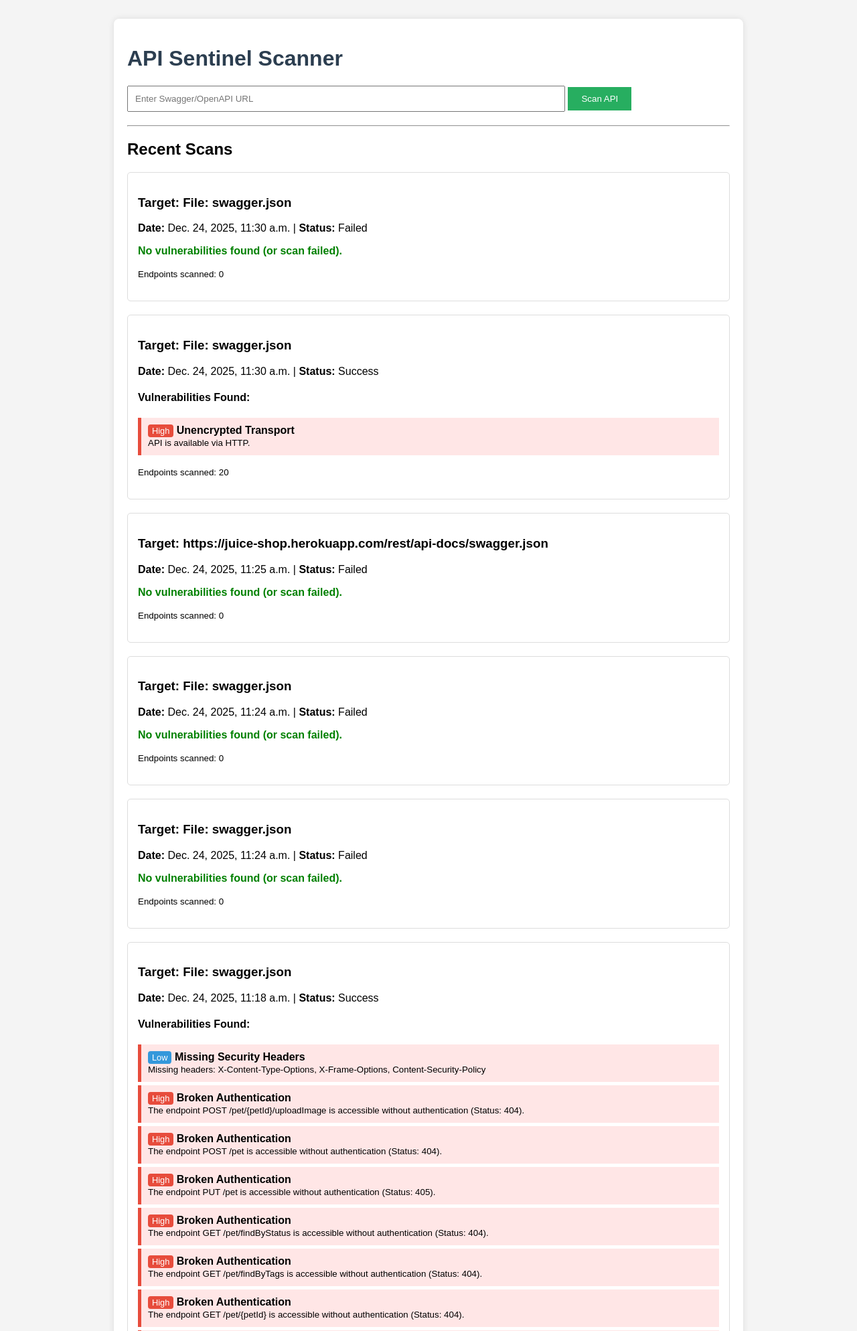
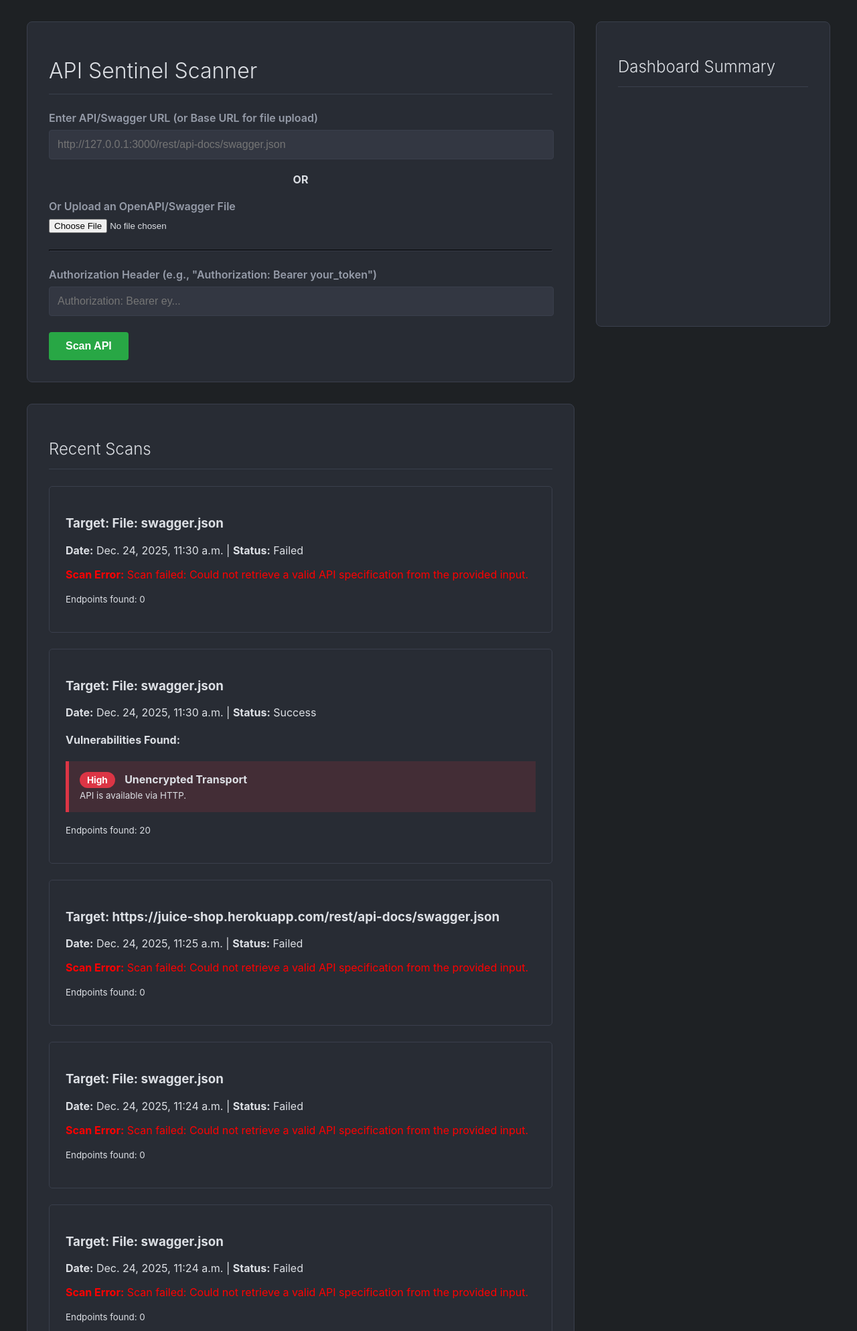
Before and after one commit to bhuwanbaniya/API_sentinel, a Django app: page / in a window 1280 px wide. Shown: the top 1988 px of the page at 67% size. Run offline with Django 5.2, Linux system fonts and the light colour scheme; data comes from the database, SQL or seed files in the repository; both versions use the stored data as it was after the commit; a map, chart or similar area stays blank.

Commit message:
Milestone 3: Completed core scanners and basic UI

```diff
--- a/api_sentinel/urls.py
+++ b/api_sentinel/urls.py
@@ -14,10 +14,12 @@ Including another URLconf
     1. Import the include() function: from django.urls import include, path
     2. Add a URL to urlpatterns:  path('blog/', include('blog.urls'))
 """
+# In api_sentinel/urls.py
+
 from django.contrib import admin
 from django.urls import path, include
 
 urlpatterns = [
     path('admin/', admin.site.urls),
-    path('', include('scanner.urls')),
+    path('', include('scanner.urls')), # This forwards all requests to your app
 ]
--- a/manage.py
+++ b/manage.py
@@ -3,6 +3,10 @@
 import os
 import sys
 
+# --- ADD THESE TWO LINES ---
+from pathlib import Path
+sys.path.append(str(Path(__file__).resolve().parent))
+# --- END OF ADDED LINES ---
 
 def main():
     """Run administrative tasks."""
--- a/scanner/forms.py
+++ b/scanner/forms.py
@@ -1,10 +1,18 @@
 from django import forms
-from .models import ScanReport
 
-class ScanForm(forms.ModelForm):
-    class Meta:
-        model = ScanReport
-        fields = ['target_url']
-        widgets = {
-            'target_url': forms.URLInput(attrs={'class': 'form-control', 'placeholder': 'Enter Swagger/OpenAPI URL'}),
-        }
+class APIScanForm(forms.Form):
+    target_url = forms.URLField(
+        required=False,
+        label='Enter API/Swagger URL (or Base URL for file upload)',
+        widget=forms.URLInput(attrs={'size': '50', 'placeholder': 'http://127.0.0.1:3000/rest/api-docs/swagger.json'})
+    )
+    api_file = forms.FileField(
+        required=False,
+        label='Or Upload an OpenAPI/Swagger File'
+    )
+    # --- ADD  NEW FIELD ---
+    auth_header = forms.CharField(
+        required=False,
+        label='Authorization Header (e.g., "Authorization: Bearer your_token")',
+        widget=forms.TextInput(attrs={'size': '50', 'placeholder': 'Authorization: Bearer ey...'})
+    )
--- a/scanner/templates/scanner/home.html
+++ b/scanner/templates/scanner/home.html
@@ -3,67 +3,92 @@
 <head>
     <meta charset="UTF-8">
     <title>API Sentinel Dashboard</title>
+    <meta name="viewport" content="width=device-width, initial-scale=1.0">
+    <!-- Include Chart.js library -->
+    <script src="https://cdn.jsdelivr.net/npm/chart.js"></script>
     <style>
-        body { font-family: sans-serif; padding: 20px; background-color: #f4f4f4; }
-        .container { max-width: 900px; margin: auto; background: white; padding: 20px; border-radius: 8px; box-shadow: 0 0 10px rgba(0,0,0,0.1); }
-        h1 { color: #2c3e50; }
-        .form-group { margin-bottom: 20px; }
-        input[type="url"] { width: 70%; padding: 10px; }
-        button { padding: 10px 20px; background-color: #27ae60; color: white; border: none; cursor: pointer; }
-        button:hover { background-color: #219150; }
-
-        .report-card { border: 1px solid #ddd; margin-top: 20px; padding: 15px; border-radius: 5px; }
-        .vuln { background-color: #ffe6e6; border-left: 5px solid #e74c3c; padding: 10px; margin: 5px 0; }
-        .safe { color: green; font-weight: bold; }
-        .badge-High { background: #e74c3c; color: white; padding: 2px 6px; border-radius: 4px; font-size: 0.8em; }
-        .badge-Medium { background: #f39c12; color: white; padding: 2px 6px; border-radius: 4px; font-size: 0.8em; }
-        .badge-Low { background: #3498db; color: white; padding: 2px 6px; border-radius: 4px; font-size: 0.8em; }
+        :root {
+            --bg-dark: #1e2124; --card-dark: #282c34; --border-dark: #3a3f4c;
+            --text-primary: #dcdfe4; --text-secondary: #969ca9; --success-color: #28a745;
+            --danger-color: #dc3545; --warning-color: #ffc107; --info-color: #0d6efd;
+        }
+        body { font-family: -apple-system, BlinkMacSystemFont, "Segoe UI", Roboto, sans-serif; margin: 0; padding: 2rem; background-color: var(--bg-dark); color: var(--text-primary); }
+        .container { max-width: 1200px; margin: auto; display: grid; grid-template-columns: 1fr; gap: 2rem; }
+        @media (min-width: 992px) { .container { grid-template-columns: 1fr 350px; } }
+        .main-content { grid-column: 1 / -1; }
+        @media (min-width: 992px) { .main-content { grid-column: 1 / 2; } }
+        .sidebar { grid-column: 1 / -1; }
+        @media (min-width: 992px) { .sidebar { grid-column: 2 / 3; } }
+        h1, h2 { color: var(--text-primary); border-bottom: 1px solid var(--border-dark); padding-bottom: 15px; margin-bottom: 25px; font-weight: 300; }
+        .card { background: var(--card-dark); padding: 2rem; border-radius: 8px; border: 1px solid var(--border-dark); margin-bottom: 2rem; }
+        label { display: block; margin-bottom: 0.5rem; font-weight: 600; color: var(--text-secondary); }
+        input[type="text"], input[type="url"] { width: calc(100% - 24px); padding: 12px; border: 1px solid var(--border-dark); border-radius: 4px; font-size: 1rem; background-color: #333742; color: var(--text-primary); }
+        button { padding: 12px 25px; background-color: var(--success-color); color: white; border: none; cursor: pointer; border-radius: 4px; font-size: 1rem; font-weight: 600; }
+        .messages .alert { padding: 1rem; margin-bottom: 1.5rem; border-radius: 4px; border: 1px solid transparent; }
+        .messages .alert-success { color: #d1e7dd; background-color: rgba(40, 167, 69, 0.2); border-color: var(--success-color); }
+        .messages .alert-error { color: #f8d7da; background-color: rgba(220, 53, 69, 0.2); border-color: var(--danger-color); }
+        .report-card { border: 1px solid var(--border-dark); margin-top: 1.5rem; padding: 1.5rem; border-radius: 5px; }
+        .report-card h3 { word-wrap: break-word; }
+        .vuln { border-left: 5px solid var(--danger-color); padding: 1rem; margin: 0.75rem 0; background-color: rgba(220, 53, 69, 0.15); }
+        .safe { color: var(--success-color); font-weight: bold; font-size: 1.1rem; }
+        .badge-High { background: var(--danger-color); }
+        .badge-Medium { background: var(--warning-color); }
+        .badge-Low { background: var(--info-color); }
+        .badge { color: white; padding: 0.3em 0.8em; border-radius: 12px; font-size: 0.85em; font-weight: 700; display: inline-block; margin-right: 10px;}
+        .chart-container { position: relative; height: 300px; width: 300px; margin: auto; }
     </style>
 </head>
 <body>
 
 <div class="container">
-    <h1>API Sentinel Scanner</h1>
+    <div class="main-content">
+        <div class="card">
+            <h1>API Sentinel Scanner</h1>
+            {% if messages %}<div class="messages">{% for message in messages %}<div class="alert alert-{{ message.tags }}" role="alert">{{ message }}</div>{% endfor %}</div>{% endif %}
+            <form method="post" enctype="multipart/form-data">
+                {% csrf_token %}
+                <div style="margin-bottom: 1rem;"><label for="{{ form.target_url.id_for_label }}">{{ form.target_url.label }}</label>{{ form.target_url }}</div>
+                <p style="text-align: center; font-weight: bold; margin: 20px 0;">OR</p>
+                <div style="margin-bottom: 1.5rem;"><label for="{{ form.api_file.id_for_label }}">{{ form.api_file.label }}</label>{{ form.api_file }}</div>
+                <hr style="margin: 25px 0; border-color: var(--border-dark);">
+                <div style="margin-bottom: 1.5rem;"><label for="{{ form.auth_header.id_for_label }}">{{ form.auth_header.label }}</label>{{ form.auth_header }}</div>
+                <button type="submit">Scan API</button>
+            </form>
+        </div>
+        <div class="card">
+            <h2>Recent Scans</h2>
+            {% for report in reports %}<div class="report-card"><h3>Target: {{ report.target_url }}</h3><p><strong>Date:</strong> {{ report.scan_date }} | <strong>Status:</strong> {{ report.status }}</p>{% if report.result_json.vulnerabilities %}<h4>Vulnerabilities Found:</h4>{% for vuln in report.result_json.vulnerabilities %}<div class="vuln"><span class="badge badge-{{ vuln.severity }}">{{ vuln.severity }}</span> <strong>{{ vuln.name }}</strong><br><small>{{ vuln.description }}</small></div>{% endfor %}{% elif report.status == "Success" %}<p class="safe">✅ No vulnerabilities found in this scan.</p>{% elif report.result_json.error %}<p style="color: red;"><strong>Scan Error:</strong> {{ report.result_json.error }}</p>{% endif %}<p><small>Endpoints found: {{ report.result_json.endpoints|length|default:0 }}</small></p></div>{% empty %}<p>No scans performed yet.</p>{% endfor %}
+        </div>
+    </div>
+    <div class="sidebar">
+        <div class="card">
+            <h2>Dashboard Summary</h2>
+            <div class="chart-container">
+                <canvas id="vulnerabilityChart"></canvas>
+            </div>
+        </div>
+    </div>
+</div>
 
-    <!-- Input Form -->
-    <div class="form-group">
-        <form method="post">
-            {% csrf_token %}
-            {{ form.target_url }}
-            <button type="submit">Scan API</button>
-        </form>
-    </div>
-
-    <hr>
-
-    <!-- Results List -->
-    <h2>Recent Scans</h2>
-    {% for report in reports %}
-        <div class="report-card">
-            <h3>Target: {{ report.target_url }}</h3>
-            <p><strong>Date:</strong> {{ report.scan_date }} | <strong>Status:</strong> {{ report.status }}</p>
-
-            <!-- Loop through vulnerabilities -->
-            {% if report.result_json.vulnerabilities %}
-                <h4>Vulnerabilities Found:</h4>
-                {% for vuln in report.result_json.vulnerabilities %}
-                    <div class="vuln">
-                        <span class="badge-{{ vuln.severity }}">{{ vuln.severity }}</span>
-                        <strong>{{ vuln.name }}</strong><br>
-                        <small>{{ vuln.description }}</small>
-                    </div>
-                {% endfor %}
-            {% else %}
-                <p class="safe">No vulnerabilities found (or scan failed).</p>
-            {% endif %}
-
-            <!-- Show Endpoint Count -->
-            <p><small>Endpoints scanned: {{ report.result_json.endpoints|length }}</small></p>
-        </div>
-    {% empty %}
-        <p>No scans performed yet.</p>
-    {% endfor %}
-</div>
+{{ chart_data|json_script:"chart-data" }}
+<script>
+    document.addEventListener('DOMContentLoaded', function () {
+        const chartData = JSON.parse(document.getElementById('chart-data').textContent);
+        if (!chartData || !chartData.labels || chartData.labels.length === 0) return;
+        const ctx = document.getElementById('vulnerabilityChart').getContext('2d');
+        const backgroundColors = chartData.labels.map(label => {
+            if (label === 'High') return 'rgba(220, 53, 69, 0.8)';
+            if (label === 'Medium') return 'rgba(255, 193, 7, 0.8)';
+            if (label === 'Low') return 'rgba(13, 202, 240, 0.8)';
+            return 'rgba(108, 117, 125, 0.8)';
+        });
+        new Chart(ctx, {
+            type: 'doughnut',
+            data: { labels: chartData.labels, datasets: [{ data: chartData.data, backgroundColor: backgroundColors, borderWidth: 0 }] },
+            options: { responsive: true, maintainAspectRatio: false, plugins: { legend: { position: 'bottom', labels: { color: '#e0e0e0', padding: 20, font: { size: 14 } } }, title: { display: true, text: 'Vulnerabilities by Severity', color: '#e0e0e0', font: { size: 16 } } } }
+        });
+    });
+</script>
 
 </body>
 </html>
--- a/scanner/urls.py
+++ b/scanner/urls.py
@@ -1,7 +1,10 @@
+# In api_sentinel/urls.py
+
+# In scanner/urls.py
+
 from django.urls import path
 from . import views
 
 urlpatterns = [
-    # We changed 'views.home' to 'views.dashboard' to match your views.py
     path('', views.dashboard, name='dashboard'),
 ]
--- a/scanner/views.py
+++ b/scanner/views.py
@@ -1,30 +1,52 @@
 from django.shortcuts import render, redirect
-from .forms import ScanForm
+from django.contrib import messages
+from django.utils import timezone
+from .forms import APIScanForm
 from .models import ScanReport
-from .scan_engine import APIScanner  # <--- Importing your new engine
+from .scan_engine import start_scan, fetch_swagger_from_url
+from urllib.parse import urlparse
+import yaml
 
 def dashboard(request):
-    # 1. Get all previous reports to show in a list
-    reports = ScanReport.objects.all().order_by('-scan_date')
+    form = APIScanForm(request.POST or None, request.FILES or None)
 
-    if request.method == 'POST':
-        form = ScanForm(request.POST)
-        if form.is_valid():
-            # 2. Save the target URL to the database first
-            scan_instance = form.save()
+    if request.method == 'POST' and form.is_valid():
+        target_url_from_form = form.cleaned_data.get('target_url')
+        api_file = form.cleaned_data.get('api_file')
+        auth_header_string = form.cleaned_data.get('auth_header')
 
-            # 3. Run the Scanner Logic
-            scanner = APIScanner(scan_instance.target_url)
-            results = scanner.run()
+        auth_headers = {}
+        if auth_header_string:
+            if ':' in auth_header_string:
+                key, value = auth_header_string.split(':', 1)
+                auth_headers[key.strip()] = value.strip()
+            else:
+                auth_headers['Authorization'] = auth_header_string
 
-            # 4. Save the results back to the database
-            scan_instance.status = results.get("status", "Failed")
-            scan_instance.result_json = results
-            scan_instance.save()
+        spec_content, scan_target_display, base_url_for_scan = None, None, None
 
-            # Reload the page to show results
-            return redirect('dashboard')
-    else:
-        form = ScanForm()
+        if api_file:
+            spec_content = api_file.read().decode('utf-8')
+            scan_target_display = f"File: {api_file.name}"
+            base_url_for_scan = target_url_from_form
+        elif target_url_from_form:
+            spec_content = fetch_swagger_from_url(target_url_from_form)
+            scan_target_display = target_url_from_form
+            if spec_content:
+                parsed_url = urlparse(target_url_from_form)
+                base_url_for_scan = f"{parsed_url.scheme}://{parsed_url.netloc}"
 
-    return render(request, 'scanner/home.html', {'form': form, 'reports': reports})
+        if spec_content and base_url_for_scan:
+            results = start_scan(spec_content, base_url_for_scan, auth_headers)
+            ScanReport.objects.create(target_url=scan_target_display, scan_date=timezone.now(), status=results.get("status", "Failed"), result_json=results)
+            messages.success(request, f"Scan for '{scan_target_display}' completed successfully.")
+        else:
+            error_message = f"Scan failed: Could not retrieve a valid API specification from the provided input."
+            ScanReport.objects.create(target_url=scan_target_display or "Invalid Target", scan_date=timezone.now(), status="Failed", result_json={"error": error_message})
+            messages.error(request, error_message)
+
+        return redirect('dashboard')
+
+    reports = ScanReport.objects.all()
+    context = {'form': form, 'reports': reports}
+    return render(request, 'scanner/home.html', context)
```
Also changed, not shown: api_sentinel/settings.py (+7 -3 lines), scanner/models.py (+11 -7 lines), scanner/scan_engine.py (+124 -96 lines), api_sentinel/static/scanner/style.css (added), db.sqlite3, scanner/migrations/0002_alter_scanreport_scan_date.py (added), scanner/migrations/0003_alter_scanreport_options_and_more.py (added).
